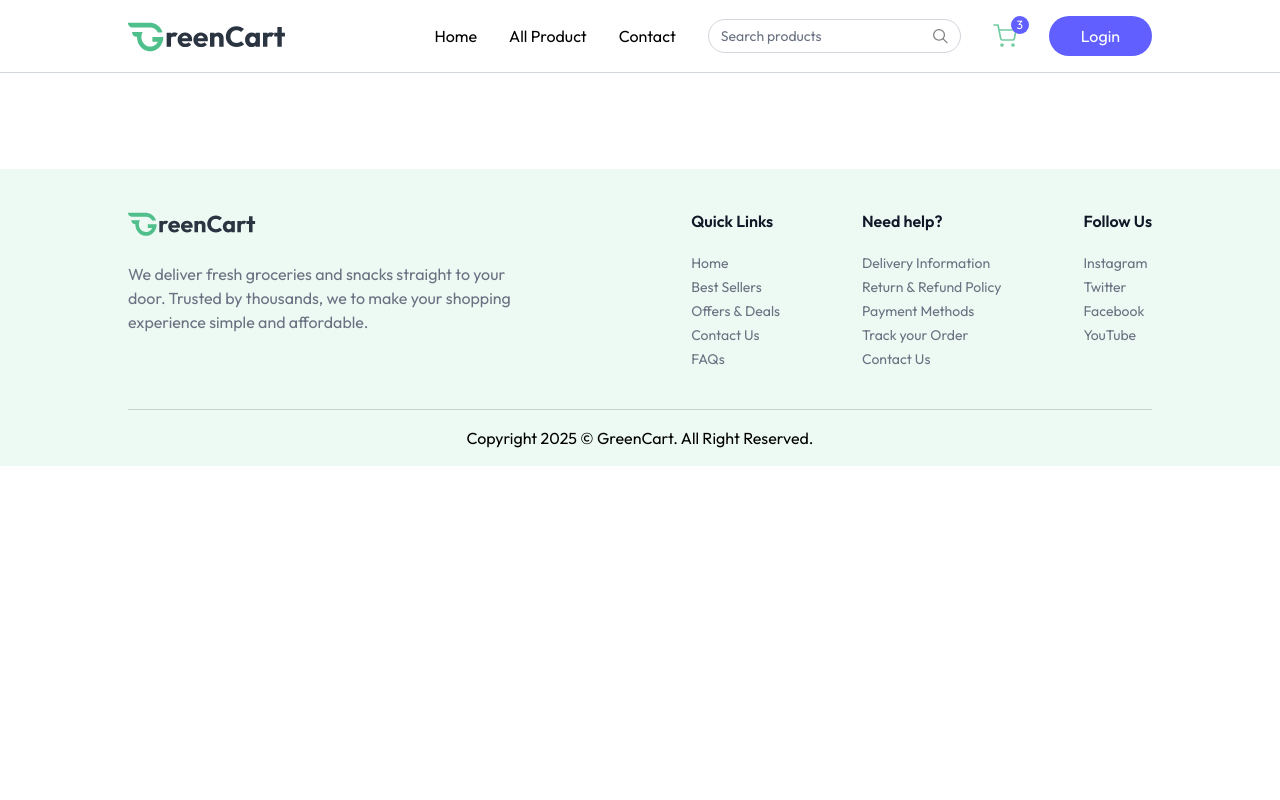
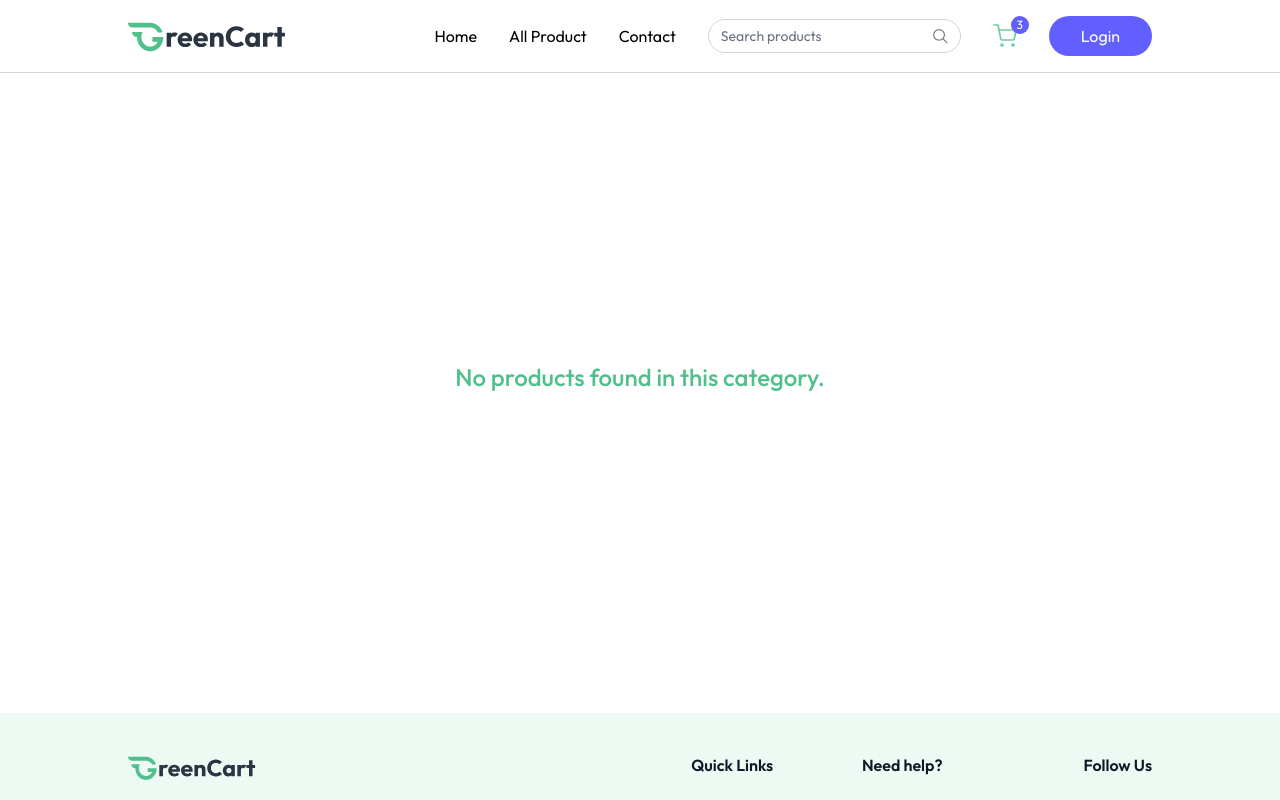
Before and after one commit to DipakSingh0111/Green_Cart_Groceries, a React (Vite) app: page /products/1 in a window 1280 px wide. Shown: the top 800 px of the page. Built offline with nearby package versions, Linux system fonts and the light colour scheme.

Commit message:
Product category page Done

```diff
--- a/src/App.jsx
+++ b/src/App.jsx
@@ -7,6 +7,7 @@
 import { AppContext } from './context/AppContext';
 import Login from './components/Login';
 import AllProducts from './pages/AllProducts';
+import ProductCategory from './pages/ProductCategory';
 function App() {
   const isSellerPath = useLocation().pathname.includes("seller");
   const { showUserLogin } = useContext(AppContext)
@@ -22,6 +23,7 @@
         <Routes>
           <Route path='/' element={<Home />} />
           <Route path='/products' element={<AllProducts />} />
+          <Route path='/products/:category' element={<ProductCategory />} />
         </Routes>
       </div>
       {!isSellerPath && <Footer />}
--- a/src/components/ProductCard.jsx
+++ b/src/components/ProductCard.jsx
@@ -2,11 +2,12 @@
 import { assets } from "../assets/assets";
 import { AppContext } from "../context/AppContext";
 
+
 const ProductCard = ({ product }) => {
-    const { currency, addToCart, removeFromCart, cartItems } = useContext(AppContext);
+    const { currency, addToCart, removeFromCart, cartItems, navigate } = useContext(AppContext);
 
     return product && (
-        <div className="border border-gray-500/20 rounded-md px-3 py-2 bg-white w-full max-w-[220px] sm:max-w-full">
+        <div onClick={() => { navigate(`/products/${product.category.toLowerCase()}/${product._id}`); scrollTo(0, 0) }} className="border border-gray-500/20 rounded-md px-3 py-2 bg-white w-full max-w-[220px] sm:max-w-full">
             <div className="group cursor-pointer flex items-center justify-center px-2">
                 <img className="group-hover:scale-105 transition max-h-36 object-contain" src={product.image[0]} alt={product.name} />
             </div>
--- /dev/null
+++ b/src/pages/ProductCategory.jsx
@@ -0,0 +1,45 @@
+import React, { useContext } from 'react'
+import { AppContext } from '../context/AppContext'
+import { useParams } from 'react-router-dom';
+import { categories } from '../assets/assets';
+import ProductCard from '../components/ProductCard';
+
+const ProductCategory = () => {
+    const { products } = useContext(AppContext);
+    const { category } = useParams();
+
+    const searchCategory = categories.find((item) => item.path.toLowerCase() === category);
+
+    const filterProducts = products.filter((product) => product.category.toLowerCase() === category);
+    return (
+        <div className='mt-16'>
+            {
+                searchCategory && (
+                    <div className='flex flex-col items-end w-max'>
+                        <p className='text-2xl font-medium'>{searchCategory.text.toUpperCase()}</p>
+                        <div className='w-16 h-0.5 bg-primary rounded-full '></div>
+                    </div>
+                )
+            }
+            {
+                filterProducts.length > 0 ? (
+                    <div className='grid grid-cols-2 sm:grid-cols-3 md:grid-cols-4 lg:grid-cols-5 gap-3 md:gap-6 mt-6'>
+                        {
+                            filterProducts.map((product) => {
+                                return (
+                                    <ProductCard key={product._id} product={product} />
+                                )
+                            })
+                        }
+                    </div>
+                ) : (
+                    <div className='flex items-center justify-center h-[60vh]'>
+                        <p className='text-2xl font-medium text-primary'>No products found in this category.</p>
+                    </div>
+                )
+            }
+        </div>
+    )
+}
+
+export default ProductCategory
```
